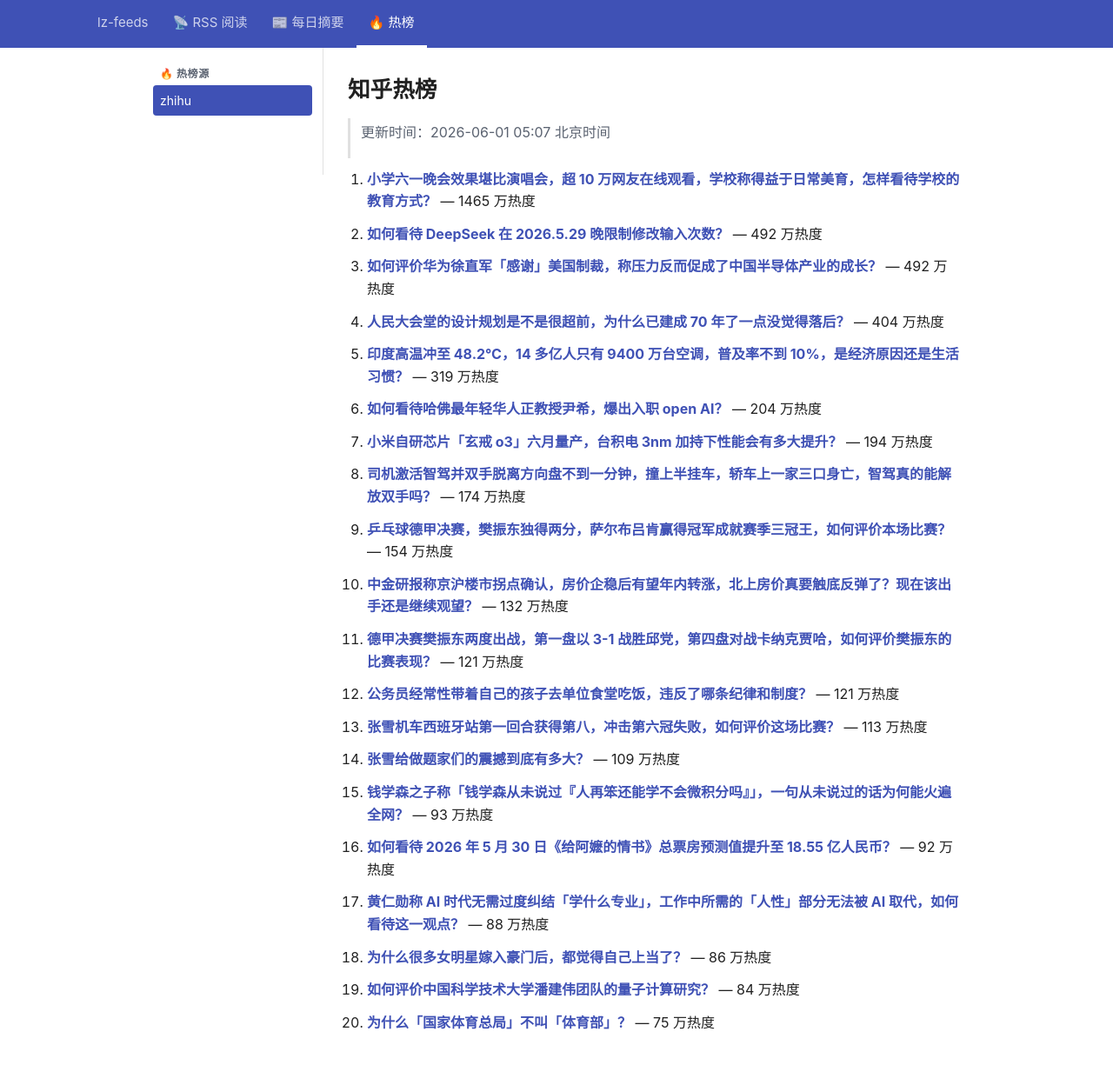
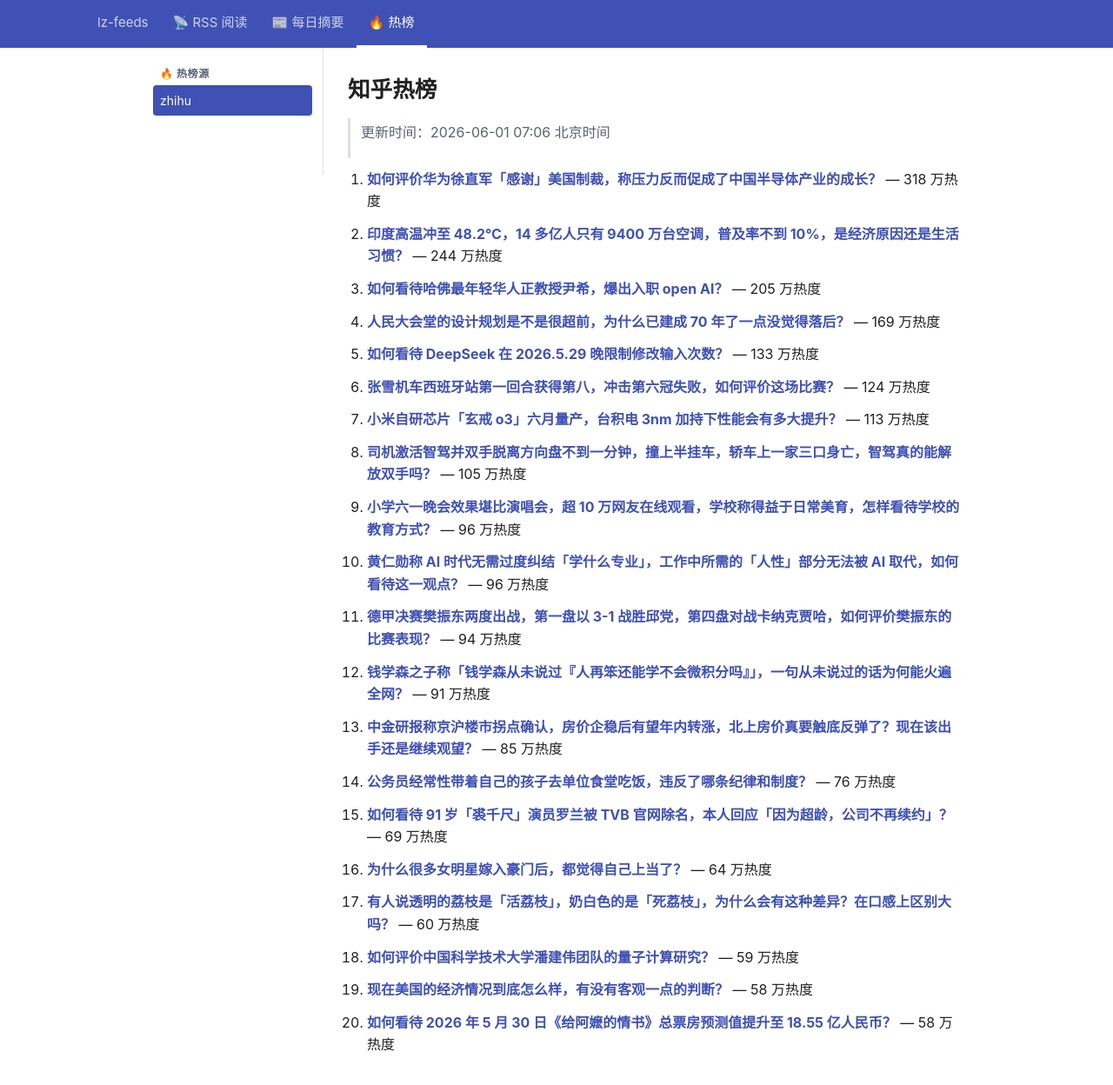
Before and after one commit to lizhang0101/lz-feeds, a Jekyll site: the page built from _hotlist/zhihu.md, in a window 1280 px wide and 1279 px high. Shown: the top 1248 px of the window at 87% size. Built offline with Jekyll 4.4.1, drawn with Linux system fonts in a browser that asks for light colours.

Commit message:
hotlist: 2026-05-31T23:06Z

```diff
--- a/_hotlist/zhihu.md
+++ b/_hotlist/zhihu.md
@@ -1,48 +1,48 @@
 ---
-updated: 2026-06-01 05:07 北京时间
+updated: 2026-06-01 07:06 北京时间
 count: 20
 ---
 
 # 知乎热榜
 
-> 更新时间：2026-06-01 05:07 北京时间
+> 更新时间：2026-06-01 07:06 北京时间
 
-1. **[小学六一晚会效果堪比演唱会，超 10 万网友在线观看，学校称得益于日常美育，怎样看待学校的教育方式？](https://www.zhihu.com/question/2043990135130125315)** — 1465 万热度
+1. **[如何评价华为徐直军「感谢」美国制裁，称压力反而促成了中国半导体产业的成长？](https://www.zhihu.com/question/2044415469747007658)** — 318 万热度
 
-2. **[如何看待 DeepSeek 在 2026.5.29 晚限制修改输入次数？](https://www.zhihu.com/question/2043802300246915002)** — 492 万热度
+2. **[印度高温冲至 48.2℃，14 多亿人只有 9400 万台空调，普及率不到 10%，是经济原因还是生活习惯？](https://www.zhihu.com/question/2044427993054017025)** — 244 万热度
 
-3. **[如何评价华为徐直军「感谢」美国制裁，称压力反而促成了中国半导体产业的成长？](https://www.zhihu.com/question/2044415469747007658)** — 492 万热度
+3. **[如何看待哈佛最年轻华人正教授尹希，爆出入职 open AI？](https://www.zhihu.com/question/2044397085965955829)** — 205 万热度
 
-4. **[人民大会堂的设计规划是不是很超前，为什么已建成 70 年了一点没觉得落后？](https://www.zhihu.com/question/2040725492324689810)** — 404 万热度
+4. **[人民大会堂的设计规划是不是很超前，为什么已建成 70 年了一点没觉得落后？](https://www.zhihu.com/question/2040725492324689810)** — 169 万热度
 
-5. **[印度高温冲至 48.2℃，14 多亿人只有 9400 万台空调，普及率不到 10%，是经济原因还是生活习惯？](https://www.zhihu.com/question/2044427993054017025)** — 319 万热度
+5. **[如何看待 DeepSeek 在 2026.5.29 晚限制修改输入次数？](https://www.zhihu.com/question/2043802300246915002)** — 133 万热度
 
-6. **[如何看待哈佛最年轻华人正教授尹希，爆出入职 open AI？](https://www.zhihu.com/question/2044397085965955829)** — 204 万热度
+6. **[张雪机车西班牙站第一回合获得第八，冲击第六冠失败，如何评价这场比赛？](https://www.zhihu.com/question/2044140930731438378)** — 124 万热度
 
-7. **[小米自研芯片「玄戒 o3」六月量产，台积电 3nm 加持下性能会有多大提升？](https://www.zhihu.com/question/2043989303341142831)** — 194 万热度
+7. **[小米自研芯片「玄戒 o3」六月量产，台积电 3nm 加持下性能会有多大提升？](https://www.zhihu.com/question/2043989303341142831)** — 113 万热度
 
-8. **[司机激活智驾并双手脱离方向盘不到一分钟，撞上半挂车，轿车上一家三口身亡，智驾真的能解放双手吗？](https://www.zhihu.com/question/2044378272578932828)** — 174 万热度
+8. **[司机激活智驾并双手脱离方向盘不到一分钟，撞上半挂车，轿车上一家三口身亡，智驾真的能解放双手吗？](https://www.zhihu.com/question/2044378272578932828)** — 105 万热度
 
-9. **[乒乓球德甲决赛，樊振东独得两分，萨尔布吕肯赢得冠军成就赛季三冠王，如何评价本场比赛？](https://www.zhihu.com/question/2044507566647006793)** — 154 万热度
+9. **[小学六一晚会效果堪比演唱会，超 10 万网友在线观看，学校称得益于日常美育，怎样看待学校的教育方式？](https://www.zhihu.com/question/2043990135130125315)** — 96 万热度
 
-10. **[中金研报称京沪楼市拐点确认，房价企稳后有望年内转涨，北上房价真要触底反弹了？现在该出手还是继续观望？](https://www.zhihu.com/question/2043269779943843699)** — 132 万热度
+10. **[黄仁勋称 AI 时代无需过度纠结「学什么专业」，工作中所需的「人性」部分无法被 AI 取代，如何看待这一观点？](https://www.zhihu.com/question/2044518201330073873)** — 96 万热度
 
-11. **[德甲决赛樊振东两度出战，第一盘以 3-1 战胜邱党，第四盘对战卡纳克贾哈，如何评价樊振东的比赛表现？](https://www.zhihu.com/question/2044505844486599158)** — 121 万热度
+11. **[德甲决赛樊振东两度出战，第一盘以 3-1 战胜邱党，第四盘对战卡纳克贾哈，如何评价樊振东的比赛表现？](https://www.zhihu.com/question/2044505844486599158)** — 94 万热度
 
-12. **[公务员经常性带着自己的孩子去单位食堂吃饭，违反了哪条纪律和制度？](https://www.zhihu.com/question/1998176504153151391)** — 121 万热度
+12. **[钱学森之子称「钱学森从未说过『人再笨还能学不会微积分吗』」，一句从未说过的话为何能火遍全网？](https://www.zhihu.com/question/2044106805110731772)** — 91 万热度
 
-13. **[张雪机车西班牙站第一回合获得第八，冲击第六冠失败，如何评价这场比赛？](https://www.zhihu.com/question/2044140930731438378)** — 113 万热度
+13. **[中金研报称京沪楼市拐点确认，房价企稳后有望年内转涨，北上房价真要触底反弹了？现在该出手还是继续观望？](https://www.zhihu.com/question/2043269779943843699)** — 85 万热度
 
-14. **[张雪给做题家们的震撼到底有多大？](https://www.zhihu.com/question/2024076423992735283)** — 109 万热度
+14. **[公务员经常性带着自己的孩子去单位食堂吃饭，违反了哪条纪律和制度？](https://www.zhihu.com/question/1998176504153151391)** — 76 万热度
 
-15. **[钱学森之子称「钱学森从未说过『人再笨还能学不会微积分吗』」，一句从未说过的话为何能火遍全网？](https://www.zhihu.com/question/2044106805110731772)** — 93 万热度
+15. **[如何看待 91 岁「裘千尺」演员罗兰被 TVB 官网除名，本人回应「因为超龄，公司不再续约」？](https://www.zhihu.com/question/2043759208387150458)** — 69 万热度
 
-16. **[如何看待 2026 年 5 月 30 日《给阿嬷的情书》总票房预测值提升至 18.55 亿人民币？](https://www.zhihu.com/question/2034264575038731020)** — 92 万热度
+16. **[为什么很多女明星嫁入豪门后，都觉得自己上当了？](https://www.zhihu.com/question/312882174)** — 64 万热度
 
-17. **[黄仁勋称 AI 时代无需过度纠结「学什么专业」，工作中所需的「人性」部分无法被 AI 取代，如何看待这一观点？](https://www.zhihu.com/question/2044518201330073873)** — 88 万热度
+17. **[有人说透明的荔枝是「活荔枝」，奶白色的是「死荔枝」，为什么会有这种差异？在口感上区别大吗？](https://www.zhihu.com/question/2043362809816117631)** — 60 万热度
 
-18. **[为什么很多女明星嫁入豪门后，都觉得自己上当了？](https://www.zhihu.com/question/312882174)** — 86 万热度
+18. **[如何评价中国科学技术大学潘建伟团队的量子计算研究？](https://www.zhihu.com/question/2038197145359102036)** — 59 万热度
 
-19. **[如何评价中国科学技术大学潘建伟团队的量子计算研究？](https://www.zhihu.com/question/2038197145359102036)** — 84 万热度
+19. **[现在美国的经济情况到底怎么样，有没有客观一点的判断？](https://www.zhihu.com/question/660187081)** — 58 万热度
 
-20. **[为什么「国家体育总局」不叫「体育部」？](https://www.zhihu.com/question/2043401388944791345)** — 75 万热度
+20. **[如何看待 2026 年 5 月 30 日《给阿嬷的情书》总票房预测值提升至 18.55 亿人民币？](https://www.zhihu.com/question/2034264575038731020)** — 58 万热度
```
